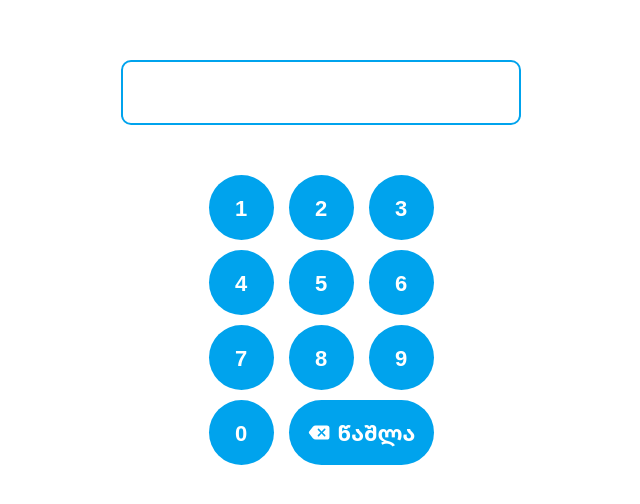
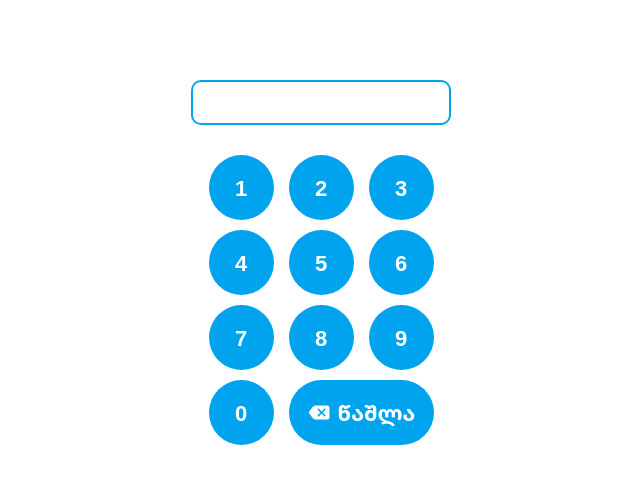
Before and after one commit to gigaamiridze/keyboard, a React (Vite) app: page / in a window 1280 px wide. Shown: the part 138-642 px from the top of the page, without its empty margins (319-959 px from the left). Built offline with nearby package versions, Linux system fonts and the light colour scheme.

Commit message:
Modified keyboard input styles

```diff
--- a/src/components/KeyboardInput.tsx
+++ b/src/components/KeyboardInput.tsx
@@ -6,13 +6,13 @@ function KeyboardInput(props: IKeyboardInputProps) {
 
   return (
     <InputContainer styles={styles}>
-      {styles?.keyboardInput.leftIcon && styles.keyboardInput.leftIcon}
+      {styles.input.leftIcon && styles.input.leftIcon}
       <StyledKeyboardInput
         value={output}
         styles={styles}
         readOnly
       />
-      {styles?.keyboardInput.rightIcon && styles.keyboardInput.rightIcon}
+      {styles.input.rightIcon && styles.input.rightIcon}
     </InputContainer>
   )
 }
--- a/src/styles/Global.tsx
+++ b/src/styles/Global.tsx
@@ -50,10 +50,8 @@ const GlobalStyles = createGlobalStyle`
   #root {
     height: 100%;
     display: flex;
-    flex-direction: column;
     align-items: center;
     justify-content: center;
-    row-gap: 50px;
   }
 `;
 
--- a/src/styles/components/Input.ts
+++ b/src/styles/components/Input.ts
@@ -1,29 +1,31 @@
 import styled, { css } from 'styled-components';
 import { IKeyboardStylesProp } from '../../models';
 
-export const StyledKeyboardInput = styled.input<IKeyboardStylesProp>`
-  ${({ styles }) => css`
-    width: ${styles.keyboardInput.leftIcon || styles.keyboardInput.rightIcon ? '80px' : '100%'};
-    font-size: ${styles.keyboardInput.fontSize}px;
-    font-family: ${styles.keyButton.fontFamily};
-    color: ${styles.keyboardInput.color};
-    text-align: ${styles.keyboardInput.leftIcon || styles?.keyboardInput.rightIcon ? 'center' : 'left'};
-  `}
-  background-color: transparent;
-  padding: 0 10px;
-  border: none;
-  outline: none;
-  resize: none;
-`;
-
 export const InputContainer = styled.div<IKeyboardStylesProp>`
   ${({ styles }) => css`
-    width: ${styles.keyboardInput.width}px;
-    height: ${styles.keyButton.height}px;
-    border-radius: ${styles.keyboardInput.borderRadius}px;
-    border: ${styles.keyboardInput.borderWidth}px solid ${styles.keyboardInput.borderColor};
+    width: ${styles.input.width ? `${styles.input.width}px` : '100%'};
+    height: ${styles.input.height ? styles.input.height : styles.keyButton.height}px;
+    border-radius: ${styles.input.borderRadius ? `${styles.input.borderRadius}px` : null};
+    ${styles.input.borderWidth && styles.input.borderColor && css`
+      border: ${styles.input.borderWidth}px solid ${styles.input.borderColor};
+    `}
   `}
   display: flex;
   align-items: center;
   justify-content: center;
 `;
+
+export const StyledKeyboardInput = styled.input<IKeyboardStylesProp>`
+  ${({ styles }) => css`
+    width: ${styles.input.leftIcon || styles.input.rightIcon ? '80px' : '100%'};
+    height: 100%;
+    font-size: ${styles.input.fontSize}px;
+    font-family: ${styles.keyButton.fontFamily};
+    color: ${styles.input.color};
+    text-align: center;
+  `}
+  background-color: transparent;
+  border: none;
+  outline: none;
+  resize: none;
+`;
--- a/src/styles/keyboard.tsx
+++ b/src/styles/keyboard.tsx
@@ -3,13 +3,14 @@ import { Colors } from '../constants';
 import { Icon } from '../components';
 
 export const keyboardStyles: IKeyboardStyles = {
-  keyboardInput: {
-    width: 400,
+  input: {
+    height: 45,
     fontSize: 18,
     color: Colors.LIGHT_BLUE,
     borderColor: Colors.LIGHT_BLUE,
     borderWidth: 2,
     borderRadius: 10,
+    gapBetweenInputAndKeyboard: 30,
   },
   keyButton: {
     height: 65,
--- a/src/templates/KeyboardWithInput.tsx
+++ b/src/templates/KeyboardWithInput.tsx
@@ -1,6 +1,6 @@
 import { useState, useCallback } from 'react';
 import { IKeyboardProps } from '../models';
-import { KeyboardInput, KeyboardWrapper } from '../components';
+import { KeyboardInput, KeyboardWrapper, FlexBox } from '../components';
 
 function KeyboardWithInput(props: IKeyboardProps) {
   const [output, setOutput] = useState<string>('');
@@ -12,7 +12,12 @@ function KeyboardWithInput(props: IKeyboardProps) {
   }, [onKeyPress]);
 
   return (
-    <>
+    <FlexBox
+      flexDirection='column'
+      alignItems='center'
+      justifyContent='center'
+      rowGap={styles.input.gapBetweenInputAndKeyboard}
+    >
       <KeyboardInput
         output={output}
         styles={styles}
@@ -23,7 +28,7 @@ function KeyboardWithInput(props: IKeyboardProps) {
         inputMaxLength={inputMaxLength}
         onKeyPress={wrappedOnKeyPress}
       />
-    </>
+    </FlexBox>
   )
 }
 
```
Also changed, not shown: src/models/Keyboard.ts (+7 -5 lines).
